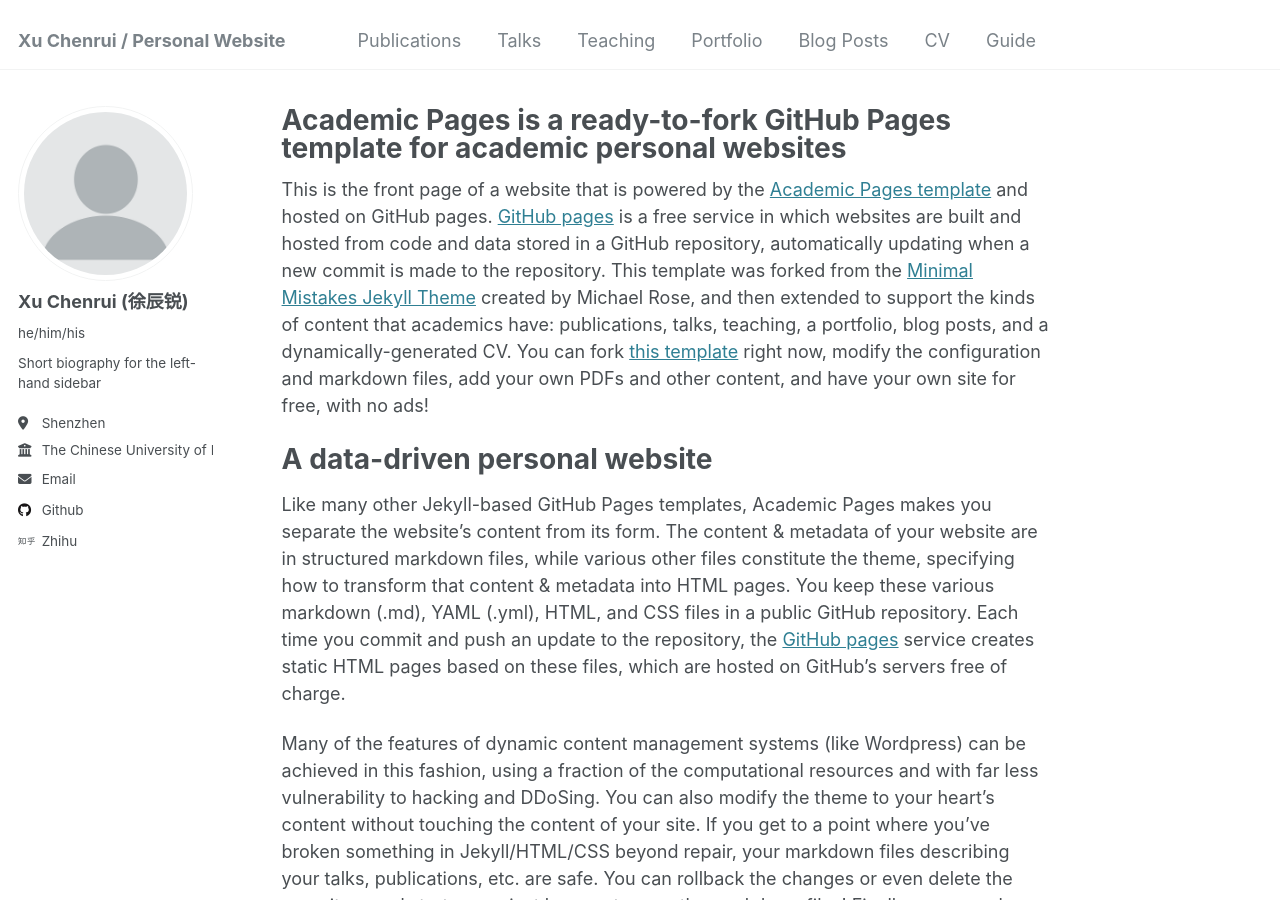
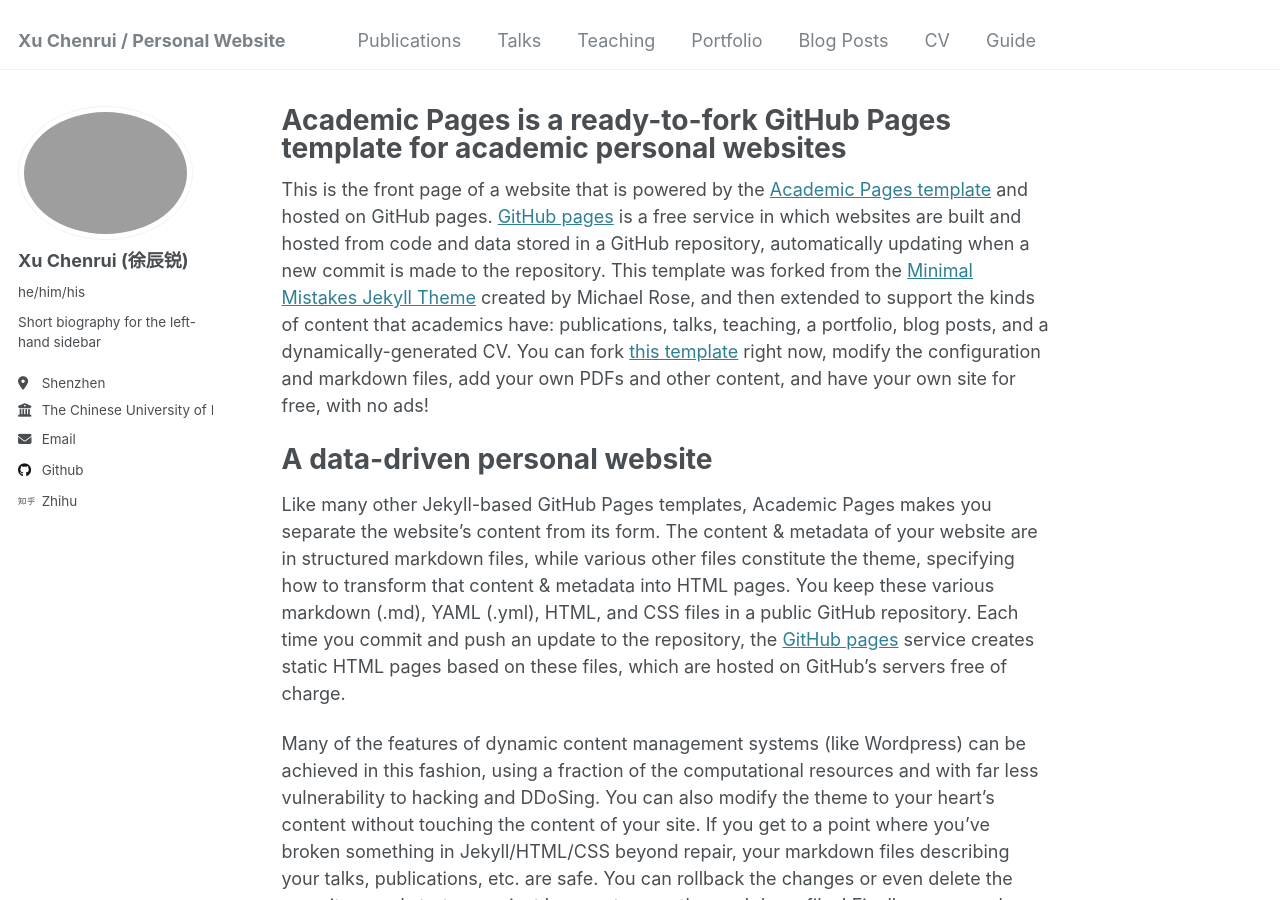
Before and after one commit to CherishdieEule/CherishdieEule.github.io, a Jekyll site: the page built from _pages/about.md, in a window 1280 px wide and 900 px high. Built offline with Jekyll 4.4.1, drawn with Linux system fonts in a browser that asks for light colours.

Commit message:
Update _config.yml

```diff
--- a/_config.yml
+++ b/_config.yml
@@ -21,7 +21,7 @@ repository               : "CherishdieEule/CherishdieEule.github.io"
 #               Additional customization can be done by editing /_includes/author-profile.html
 author:
   # Biographic information
-  avatar           : "profile.png"
+  avatar           : "DSC05036.JPG"
   name             : "Xu Chenrui (徐辰锐)"
   pronouns         : "he/him/his"
   bio              : "Short biography for the left-hand sidebar"
```
